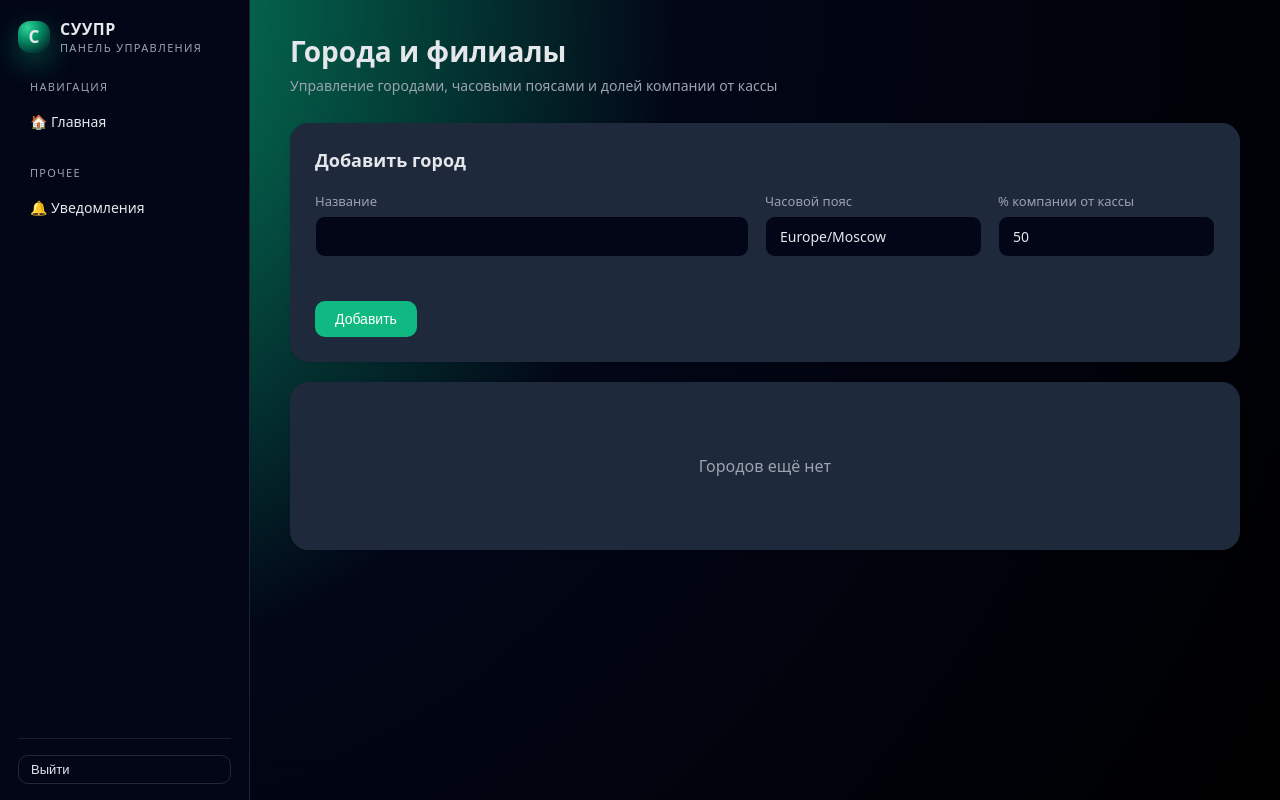
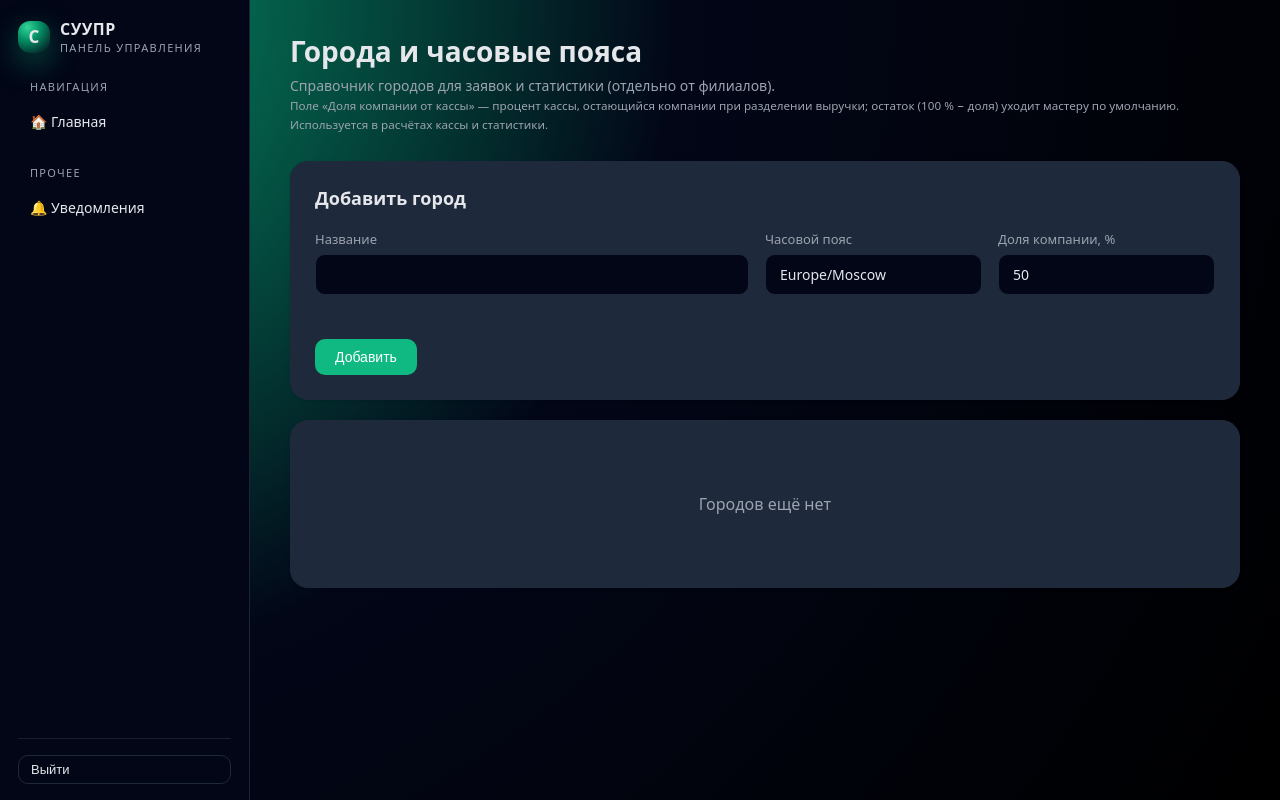
Before and after one commit to som1one/PromoutersWeb, a Python web app: template src/promouters/templates/cities.html in a window 1280 px wide. Run offline with Jinja, Linux system fonts and the light colour scheme; the template is opened without the code that fills it, so the values that code supplies are empty.

Commit message:
ui(cities): rename split-percent field and add hint about company/master split

```diff
--- a/src/promouters/templates/cities.html
+++ b/src/promouters/templates/cities.html
@@ -3,8 +3,15 @@
 {% block content %}
 <div class="page-header">
   <div>
-    <h1 class="page-title">Города и филиалы</h1>
-    <p class="page-subtitle">Управление городами, часовыми поясами и долей компании от кассы</p>
+    <h1 class="page-title">Города и часовые пояса</h1>
+    <p class="page-subtitle">
+      Справочник городов для заявок и статистики (отдельно от филиалов).
+      <br>
+      <small class="text-muted">
+        Поле «Доля компании от кассы» — процент кассы, остающийся компании при разделении выручки;
+        остаток (100 % − доля) уходит мастеру по умолчанию. Используется в расчётах кассы и статистики.
+      </small>
+    </p>
   </div>
 </div>
 
@@ -21,8 +28,10 @@
         <input type="text" name="timezone" value="Europe/Moscow">
       </div>
       <div class="form-group">
-        <label class="form-label">% компании от кассы</label>
-        <input type="number" step="0.01" name="cash_company_percentage" value="50">
+        <label class="form-label" title="Процент кассы, остающийся компании при сплите выручки между компанией и мастером">
+          Доля компании, %
+        </label>
+        <input type="number" step="0.01" min="0" max="100" name="cash_company_percentage" value="50">
       </div>
     </div>
     <div class="form-actions">
@@ -38,7 +47,7 @@
       <tr>
         <th>Название</th>
         <th>Часовой пояс</th>
-        <th>% компании</th>
+        <th>Доля компании, %</th>
         <th></th>
       </tr>
     </thead>
```
